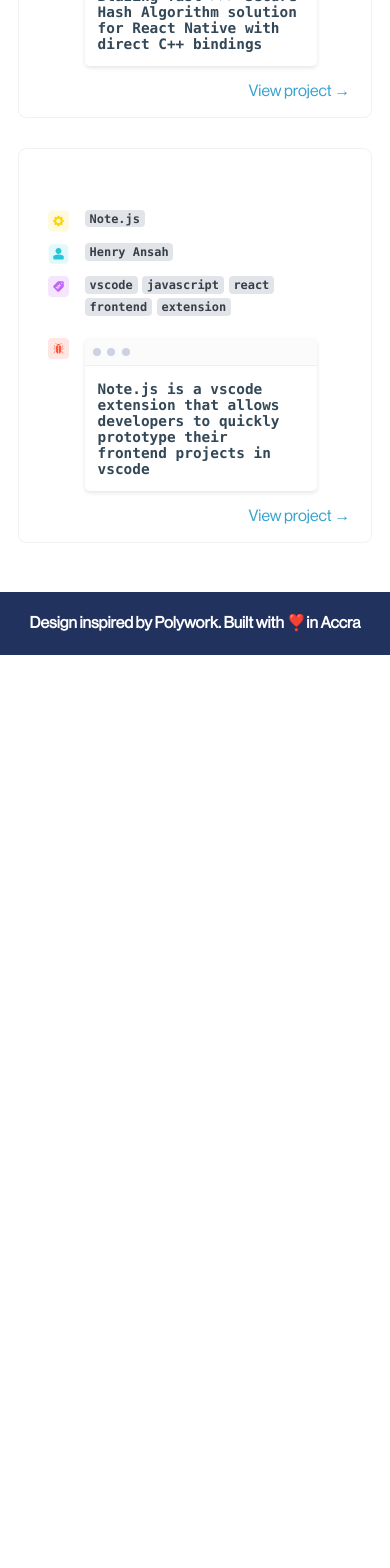
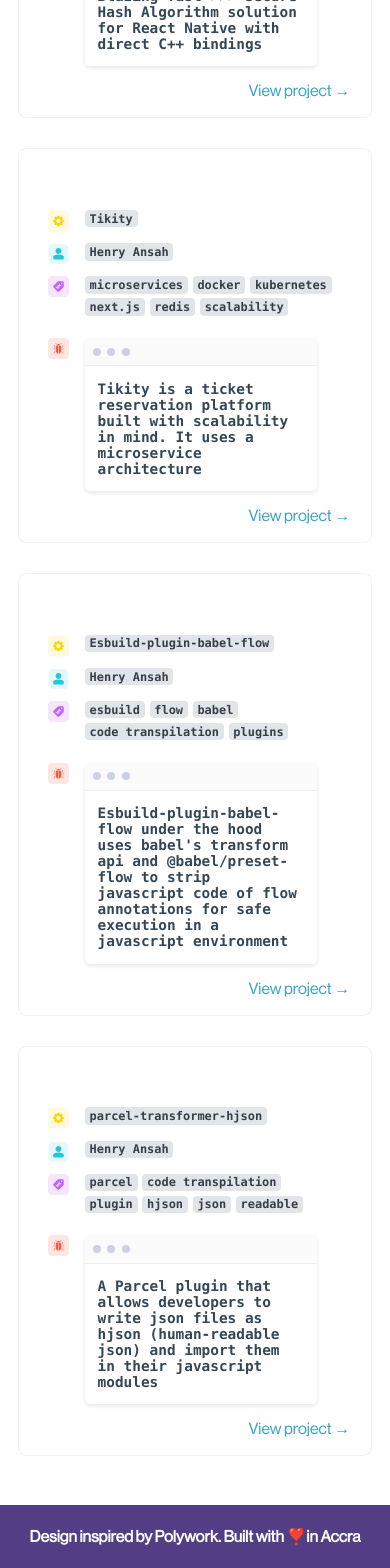
Before and after one commit to henrhie/personal-site, a React (Vite) app: page / in a window 390 px wide. Shown: the part 1560-3128 px from the top of the page. Before the commit the page ends 2245 px from the top, so only its background shows below. Built offline with nearby package versions, Linux system fonts and the light colour scheme.

Commit message:
feat: responsive design to experience page

```diff
--- a/src/components/data.js
+++ b/src/components/data.js
@@ -100,12 +100,42 @@ export const projects = [
 		projectUrl: 'https://github.com/henrhie/react-native-sha',
 	},
 	{
-		project_title: 'Note.js',
+		project_title: 'Tikity',
 		image: VscodeIcon,
-		tags: ['vscode', 'javascript', 'react', 'frontend', 'extension'],
+		tags: [
+			'microservices',
+			'docker',
+			'kubernetes',
+			'next.js',
+			'redis',
+			'scalability',
+		],
 		projectDesc:
-			'Note.js is a vscode extension that allows developers to quickly prototype their frontend projects in vscode',
-		projectUrl: 'https://github.com/henrhie/Note.js',
+			'Tikity is a ticket reservation platform built with scalability in mind. It uses a microservice architecture',
+		projectUrl: 'https://github.com/henrhie/tikity',
+	},
+	{
+		project_title: 'Esbuild-plugin-babel-flow',
+		image: VscodeIcon,
+		tags: ['esbuild', 'flow', 'babel', 'code transpilation', 'plugins'],
+		projectDesc:
+			"Esbuild-plugin-babel-flow under the hood uses babel's transform api and @babel/preset-flow to strip javascript code of flow annotations for safe execution in a javascript environment",
+		projectUrl: 'https://github.com/henrhie/esbuild-plugin-babel-flow',
+	},
+	{
+		project_title: 'parcel-transformer-hjson',
+		image: VscodeIcon,
+		tags: [
+			'parcel',
+			'code transpilation',
+			'plugin',
+			'hjson',
+			'json',
+			'readable',
+		],
+		projectDesc:
+			'A Parcel plugin that allows developers to write json files as hjson (human-readable json) and import them in their javascript modules',
+		projectUrl: 'https://github.com/henrhie/parcel-transformer-hjson',
 	},
 ];
 
--- a/src/components/experience-page.js
+++ b/src/components/experience-page.js
@@ -4,21 +4,14 @@ import { experiences } from './data';
 
 const renderDuties = (duties) => {
 	return duties.map((duty) => {
-		return <li>{duty}</li>;
+		return <li style={{}}>{duty}</li>;
 	});
 };
 
 function TimelineItem({ title, company, duties, date }) {
 	return (
 		<div className='timeline-item'>
-			<div
-				style={{
-					display: 'flex',
-					position: 'relative',
-					top: '-28px',
-					left: '-12px',
-					alignItems: 'center',
-				}}>
+			<div className='timeline-item-inner-heading'>
 				<img
 					src={ClockIcon}
 					style={{
@@ -30,14 +23,20 @@ function TimelineItem({ title, company, duties, date }) {
 						margin: '0',
 						display: 'flex',
 						alignItems: 'center',
-						fontFamily: 'neue-roman',
+						fontFamily: 'neue-medium',
 						fontSize: '16px',
 						color: '#21325E',
 						letterSpacing: '0.7px',
 					}}>
-					{title}&nbsp;-&nbsp;
+					{title}&nbsp;&nbsp;
 					<span>
-						<p style={{ margin: 0, fontFamily: 'neue-roman' }}>{company}</p>
+						<p
+							style={{
+								margin: 0,
+								fontFamily: 'neue-medium',
+							}}>
+							{company}
+						</p>
 					</span>
 				</h3>
 				<p
@@ -53,7 +52,9 @@ function TimelineItem({ title, company, duties, date }) {
 				</p>
 			</div>
 			<div style={{ position: 'relative', top: '-24px' }}>
-				<ul>{renderDuties(duties)}</ul>
+				<ul style={{ padding: '0 2rem', paddingRight: '1.3rem' }}>
+					{renderDuties(duties)}
+				</ul>
 			</div>
 		</div>
 	);
@@ -73,5 +74,9 @@ const renderExperiences = () => {
 };
 
 export default function ExperiencePage() {
-	return <div className='timeline'>{renderExperiences()}</div>;
+	return (
+		<div className='timeline'>
+			<div className='timeline-inner'>{renderExperiences()}</div>
+		</div>
+	);
 }
--- a/src/components/landing-page.js
+++ b/src/components/landing-page.js
@@ -20,13 +20,15 @@ function LandingPage() {
 				{context.store === 1 && <ExperiencePage />}
 				{context.store === 2 && <BlogPage />}
 			</section>
-			<footer>
+			<footer
+				style={{
+					backgroundColor: '#533E85',
+				}}>
 				<div
 					className='footer-inner'
 					style={{
 						display: 'flex',
 						justifyContent: 'center',
-						backgroundColor: '#21325E',
 					}}>
 					<h4
 						style={{
--- a/src/components/profile-card.js
+++ b/src/components/profile-card.js
@@ -21,7 +21,6 @@ function ProfileCard() {
 							display: 'flex',
 							flexDirection: 'row',
 							justifyContent: 'flex-end',
-							// marginTop: '1.5rem',
 						}}>
 						<div className='socials'>
 							<a href='https://github.com/henrhie' target='_blank'>
--- a/src/styles.css
+++ b/src/styles.css
@@ -85,7 +85,7 @@ li {
 	display: flex;
 	height: 2.5rem;
 	cursor: pointer;
-	border: 0.2px solid #e4e8f1;
+	border: 1px solid #e4e8f1;
 }
 
 .button-main:hover {
@@ -213,8 +213,8 @@ h1 {
 
 .timeline {
 	width: 46rem;
-	/* position: relative; */
-	/* top: -5rem; */
+	position: relative;
+	top: -5rem;
 }
 
 .blog-page {
@@ -230,7 +230,27 @@ h1 {
 	flex-wrap: wrap;
 }
 
+.timeline-item-inner-heading {
+	display: flex;
+	position: relative;
+	top: -28px;
+	left: -12px;
+	align-items: center;
+	/* background-color: red; */
+}
+
 @media screen and (max-width: 700px) {
+	.timeline-item-inner-heading {
+		left: 0;
+		flex-wrap: wrap;
+		padding: 0.2rem 1rem;
+		/* background-color: rebeccapurple; */
+	}
+
+	.timeline-item-inner-heading img {
+		display: none;
+	}
+
 	.projects-page {
 		position: unset;
 		width: 100vw;
@@ -251,7 +271,8 @@ h1 {
 
 	.timeline {
 		width: 100vw;
-		position: unset;
+		position: relative;
+		top: 2rem;
 	}
 
 	.background-image {
@@ -298,7 +319,6 @@ h1 {
 
 	.footer-inner {
 		margin-top: 50px;
-		margin-bottom: 30px;
 		padding: 0 20px;
 	}
 }
```
